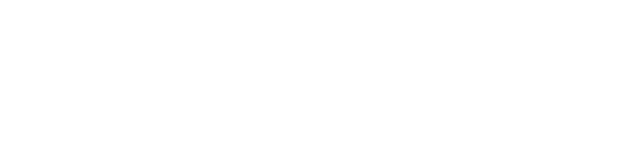
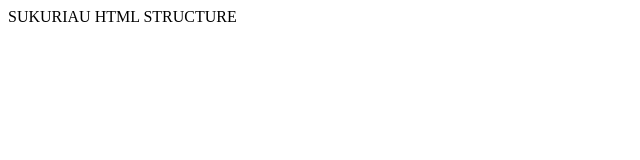
Before and after one commit to Neferlite/vigilant-robot, a plain HTML site: page index.html in a window 1280 px wide. Shown: the whole page, without its empty margins (0-640 px from the left). Drawn offline with Linux system fonts and the light colour scheme.

Commit message:
Add HTML structure for the product card

```diff
--- a/index.html
+++ b/index.html
@@ -6,6 +6,6 @@
     <title>Document</title>
 </head>
 <body>
-
+    <div>SUKURIAU HTML STRUCTURE</div>
 </body>
 </html>
```
